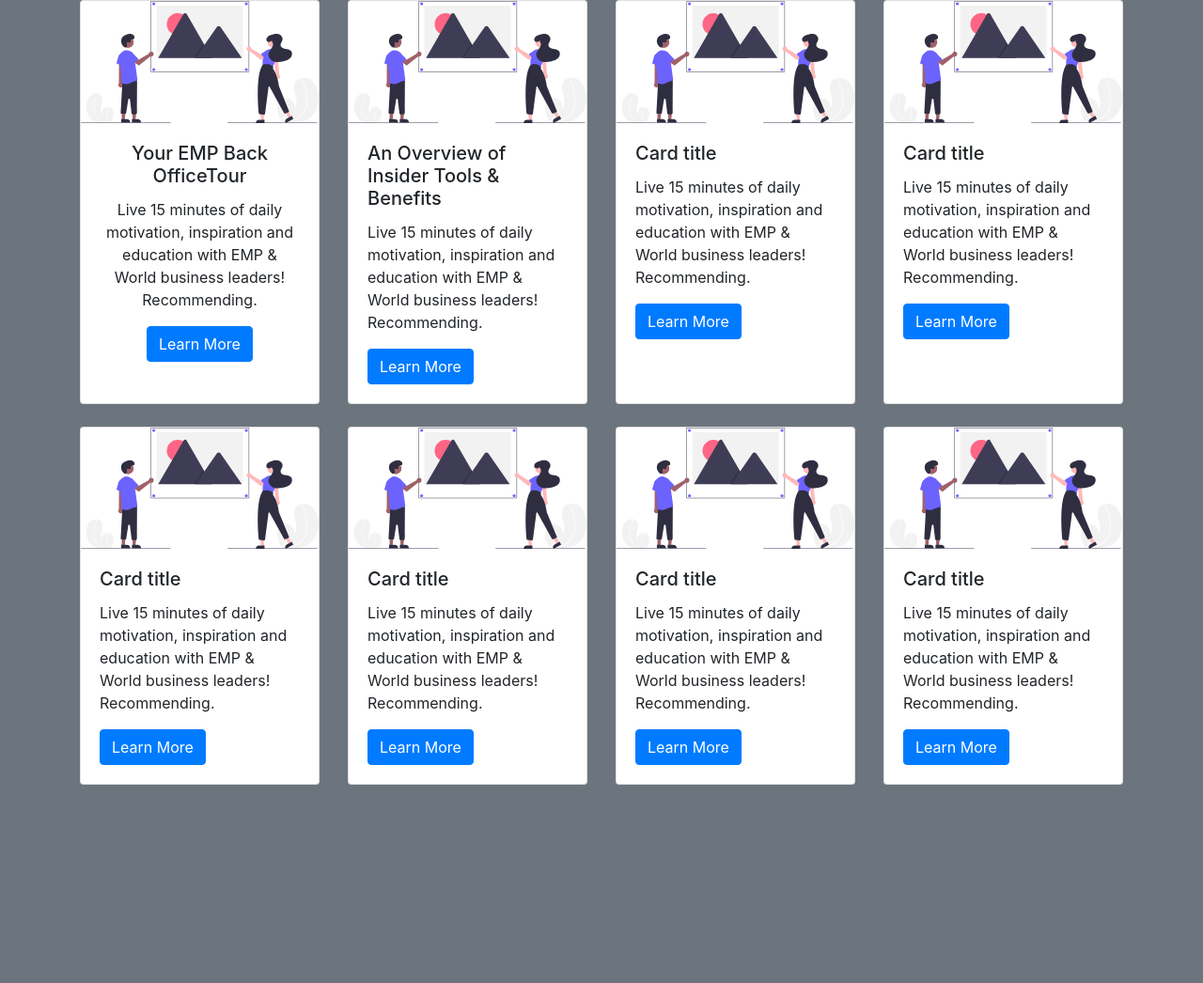
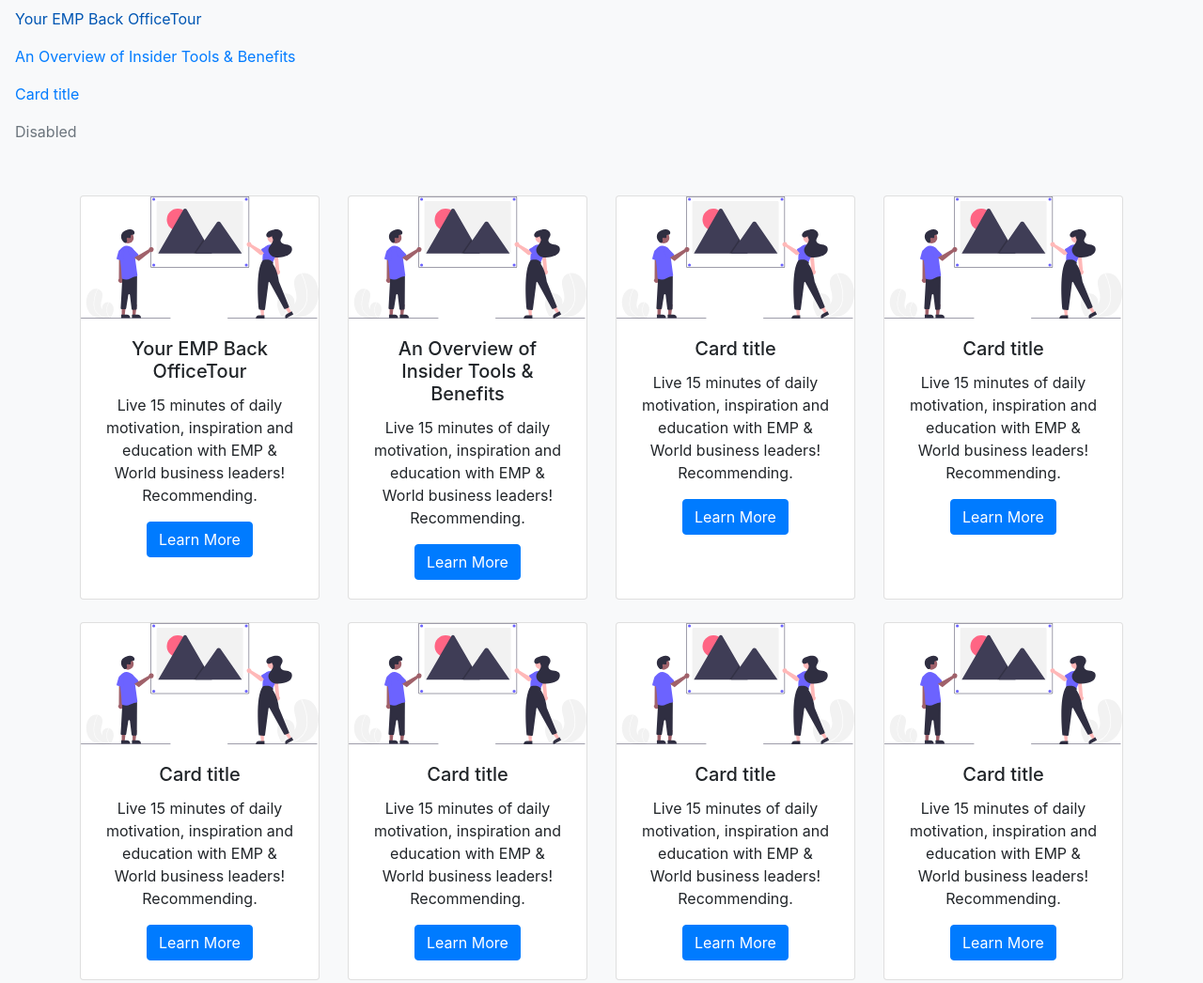
Before and after one commit to celinearn/challenge-bootstrap, a website: page index.html in a window 1280 px wide. Shown: the whole page at 94% size. Before the commit the page ends 859 px from the top, so only its background shows below. Drawn offline with nearby package versions, Linux system fonts and the light colour scheme.

Commit message:
second-feature

```diff
--- a/index.html
+++ b/index.html
@@ -1,25 +1,32 @@
-<!doctype html>
+<!DOCTYPE html>
 <html lang="en">
   <head>
-    <!-- Required meta tags -->
     <meta charset="utf-8">
     <meta name="viewport" content="width=device-width, initial-scale=1, shrink-to-fit=no">
 
-    <!-- Bootstrap CSS -->
     <link rel="stylesheet" href="https://stackpath.bootstrapcdn.com/bootstrap/4.5.2/css/bootstrap.min.css" integrity="sha384-JcKb8q3iqJ61gNV9KGb8thSsNjpSL0n8PARn9HuZOnIxN0hoP+VmmDGMN5t9UJ0Z" crossorigin="anonymous">
 
     <title>challenge bootstrap</title>
   </head>
-  <body class="bg-secondary">
-
-    <!-- Optional JavaScript -->
+  <body class="bg-light">
+  	<header>
+  		<nav class="nav flex-column">
+  <a class="nav-link active" href="#">Your EMP Back OfficeTour</a>
+  <a class="nav-link" href="#">An Overview of Insider Tools & Benefits</a>
+  <a class="nav-link" href="#">Card title</a>
+  <a class="nav-link disabled" href="#" tabindex="-1" aria-disabled="true">Disabled</a>
+	</nav>
+  	</header>
+  	<div class="bg-light"><br>
+  		<br></div>
     <!-- jQuery first, then Popper.js, then Bootstrap JS -->
     <script src="https://code.jquery.com/jquery-3.5.1.slim.min.js" integrity="sha384-DfXdz2htPH0lsSSs5nCTpuj/zy4C+OGpamoFVy38MVBnE+IbbVYUew+OrCXaRkfj" crossorigin="anonymous"></script>
     <script src="https://cdn.jsdelivr.net/npm/popper.js@1.16.1/dist/umd/popper.min.js" integrity="sha384-9/reFTGAW83EW2RDu2S0VKaIzap3H66lZH81PoYlFhbGU+6BZp6G7niu735Sk7lN" crossorigin="anonymous"></script>
     <script src="https://stackpath.bootstrapcdn.com/bootstrap/4.5.2/js/bootstrap.min.js" integrity="sha384-B4gt1jrGC7Jh4AgTPSdUtOBvfO8shuf57BaghqFfPlYxofvL8/KUEfYiJOMMV+rV" crossorigin="anonymous"></script>
 
 
-<div class="container">
+<div class="container text-center">
+
 
   <div class="row row-cols-4 row-cols-md-4">
 
@@ -124,7 +131,8 @@
       </div>
     </div>
   </div>
-
+  <div class="bg-light"><br>
+  		<br></div>
 
 </div>
 
```
